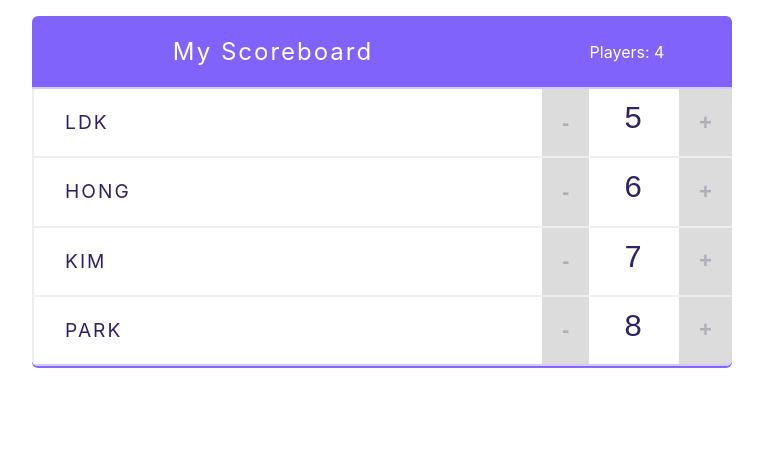
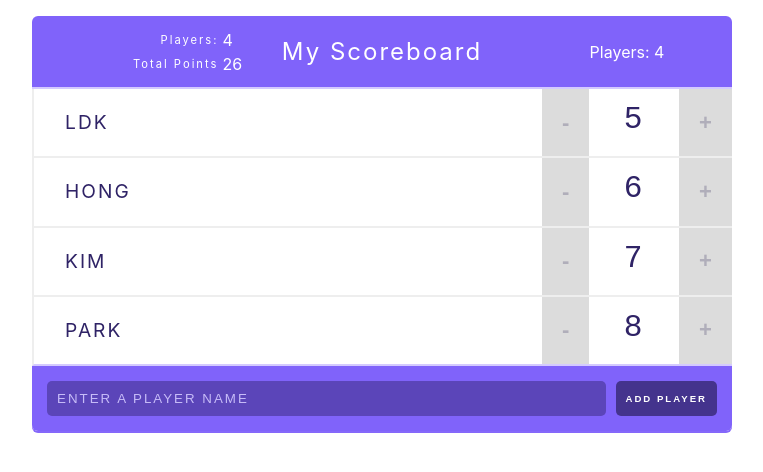
Before and after one commit to DAMICHOI/React.js, a React (Create React App) app in the folder scoreboard/: page / in a window 1280 px wide. Shown: the top 472 px of the page, without its empty margins (258-1021 px from the left). Built offline with nearby package versions, Linux system fonts and the light colour scheme.

Commit message:
3주차 수업_2020.02.29

```diff
--- a/scoreboard/package.json
+++ b/scoreboard/package.json
@@ -6,6 +6,7 @@
     "@testing-library/jest-dom": "^4.2.4",
     "@testing-library/react": "^9.4.0",
     "@testing-library/user-event": "^7.2.1",
+    "lodash": "^4.17.15",
     "react": "^16.12.0",
     "react-dom": "^16.12.0",
     "react-scripts": "3.4.0"
--- a/scoreboard/src/App.js
+++ b/scoreboard/src/App.js
@@ -2,6 +2,7 @@ import React from 'react';
 import {Header} from './components/Header';
 import './App.css'; // global로 정의된다.
 import {Player} from './components/Player';
+import {AddPlayerForm} from "./components/AddPlayerForm";
 
 /*
 // 2020.02.22
@@ -62,13 +63,14 @@ class App extends React.Component{
   render() {
     return (
         <div className="scoreboard">
-          <Header title="My Scoreboard" totalPlayers={this.state.players.length}/>
+          <Header title="My Scoreboard" players={this.state.players} totalPlayers={this.state.players.length}/>
           {
             this.state.players.map(player => (
                 <Player name={player.name} score={player.score} id={player.id} key={player.id}
                         removePlayer={this.handleRemove} changeScore={this.handleChangeScore}/>
             ))
           }
+          <AddPlayerForm></AddPlayerForm>
         </div>
     );
   }
--- /dev/null
+++ b/scoreboard/src/components/AddPlayerForm.js
@@ -0,0 +1,21 @@
+import React from 'react';
+
+export class AddPlayerForm extends React.Component{
+    state = {
+        value: ''
+    }
+
+    handleValueChange = (e) => {
+        this.setState({value: e.target.value})
+    }
+
+    render() {
+        return (
+            <form action="" className="form">
+                <input value={this.state.value} onChange={this.handleValueChange}
+                       type="text" className="input" placeholder="Enter a player name"/>
+                <input type="submit" className="input" value="Add Player"/>
+            </form>
+        );
+    }
+}
--- a/scoreboard/src/components/Header.js
+++ b/scoreboard/src/components/Header.js
@@ -1,9 +1,11 @@
-import React from "react";  // JSX를 쓰기 때문에 Webstorm이 자동으로 추가함
+import React from "react";
+import {Statistics} from "./Statistics";  // JSX를 쓰기 때문에 Webstorm이 자동으로 추가함
 
 // Named export
 export const Header = (props) => {
     return (
         <header className="header">
+            <Statistics players={props.players}/>
             <h1 className="h1">{props.title}</h1>
             <span className="stats">Players: {props.totalPlayers}</span>
         </header>
--- /dev/null
+++ b/scoreboard/src/components/Statistics.js
@@ -0,0 +1,31 @@
+import React from 'react';
+import _ from 'lodash';
+
+export const Statistics = (props) => {
+    //let totalPoint = 0;
+    let totalPoint = _.sumBy(props.players, 'score');
+
+    // 로직 구현
+    /*
+    props.players.forEach(item => {
+        totalPoint += item.score;
+    });
+     */
+
+    let totalPlayer = props.players.length;
+
+    return (
+        <table className="stats">
+            <tbody>
+            <tr>
+                <td>Players:</td>
+                <td>{totalPlayer}</td>
+            </tr>
+            <tr>
+                <td>Total Points</td>
+                <td>{totalPoint}</td>
+            </tr>
+            </tbody>
+        </table>
+    );
+}
```
